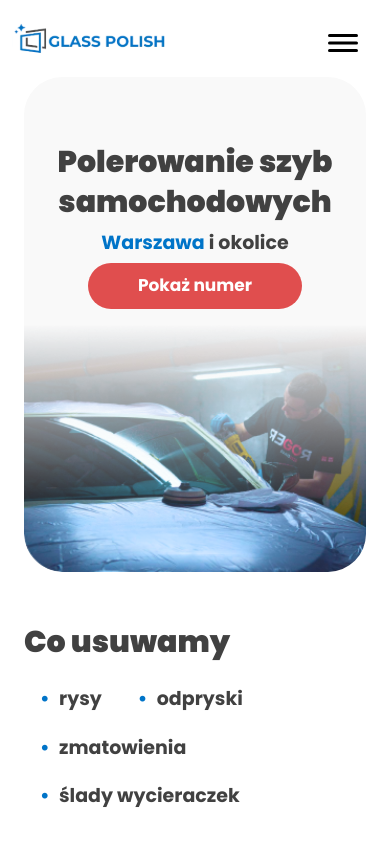
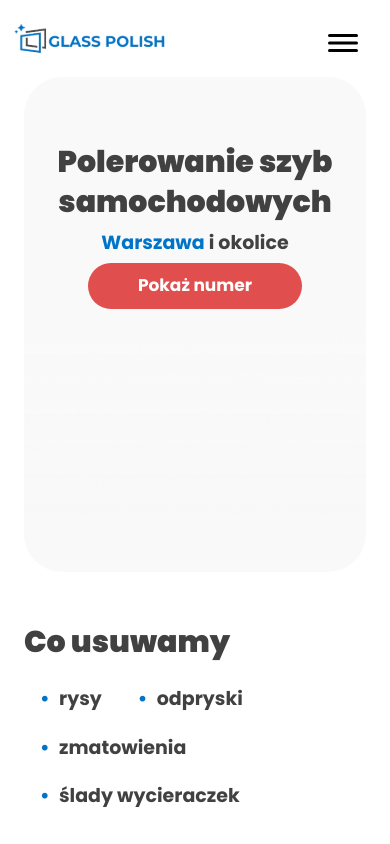
Before and after one commit to jaroslaw-filipiak/glass-polish, a Nuxt app: page /szyby-samochodowe-warszawa in a window 390 px wide. Shown: the top 844 px of the page. Built offline with nearby package versions, Linux system fonts and the light colour scheme.

Commit message:
props init

```diff
--- a/components/Features.vue
+++ b/components/Features.vue
@@ -5,16 +5,20 @@
         Co usuwamy
       </h3>
       <ul class="lg:max-w-2xl list-dotted">
-        <li>rysy</li>
-        <li>odpryski</li>
-        <li>zmatowienia</li>
-        <li>ślady wycieraczek</li>
+        <li v-for="(feature, index) in list" :key="index">{{ feature }}</li>
       </ul>
     </div>
   </div>
 </template>
 
-<script setup></script>
+<script setup>
+  const props = defineProps({
+    list: {
+      type: Array,
+      required: true,
+    },
+  });
+</script>
 
 <style lang="scss" scoped>
   .features {
--- a/components/Hero.vue
+++ b/components/Hero.vue
@@ -4,8 +4,10 @@
       <div
         class="lg:w-7/12 lg:scale-75 origin-left xl:scale-100 xl:flex xl:flex-col xl:items-start xl:justify-center"
       >
-        <h1>Polerowanie szyb samochodowych</h1>
-        <h2><span class="text-main">Warszawa</span> i okolice</h2>
+        <h1>{{ title }}</h1>
+        <h2>
+          <span class="text-main">{{ city }}</span> i okolice
+        </h2>
         <button
           @click="store.handleNumber1()"
           class="bg-red rounded-[36px] text-white max-lg:w-[214px] btn-main"
@@ -20,10 +22,12 @@
         </button>
       </div>
 
-      <div class="hero--img lg:w-5/12 max-lg:overflow-hidden">
+      <div
+        :class="`hero--img lg:w-5/12 max-lg:overflow-hidden max-lg:bg-[url('${imgMobile}')]`"
+      >
         <img
           class="hidden xl:min-w-[396px] lg:absolute lg:block lg:right-0 lg:-top-[6%] xl:-top-[8%]"
-          src="@/assets/img/hero--desktop.png"
+          :src="imgDesktop"
           alt=""
         />
         <img
@@ -38,6 +42,25 @@
 <script setup>
   import { useMainStore } from '@/stores/main';
   const store = useMainStore();
+
+  const props = defineProps({
+    title: {
+      type: String,
+      required: true,
+    },
+    city: {
+      type: String,
+      required: true,
+    },
+    imgMobile: {
+      type: String,
+      required: true,
+    },
+    imgDesktop: {
+      type: String,
+      required: true,
+    },
+  });
 </script>
 
 <style lang="scss" scoped>
@@ -47,9 +70,9 @@
     &--img {
       @apply absolute lg:relative bottom-0 left-0  max-lg:h-3/6 max-lg:w-full bg-cover bg-no-repeat max-lg:rounded-bl-[38px] max-lg:rounded-br-[38px];
 
-      @media (max-width: 1024px) {
-        background-image: url('@/assets/img/hero--mobile.png');
-      }
+      // @media (max-width: 1024px) {
+      //   background-image: imgMobile;
+      // }
     }
 
     &--overflow {
--- a/pages/szyby-samochodowe-warszawa.vue
+++ b/pages/szyby-samochodowe-warszawa.vue
@@ -1,12 +1,21 @@
 <script setup lang="ts">
   const route = useRoute();
+
+  const features = ['rysy', 'odpryski', 'zmatowienia', 'ślady wycieraczek'];
+
+  import imgDesktopPath from '@/assets/img/hero--desktop.png';
 </script>
 
 <template>
   <div class="page--wrapper">
     <TopBar />
-    <Hero />
-    <Features />
+    <Hero
+      title="Polerowanie szyb samochodowych"
+      city="Warszawa"
+      imgMobile="@/assets/img/hero--mobile.png"
+      :imgDesktop="imgDesktopPath"
+    />
+    <Features :list="features" />
     <Pricing />
     <Portfolio />
     <FeatureBox />
```
